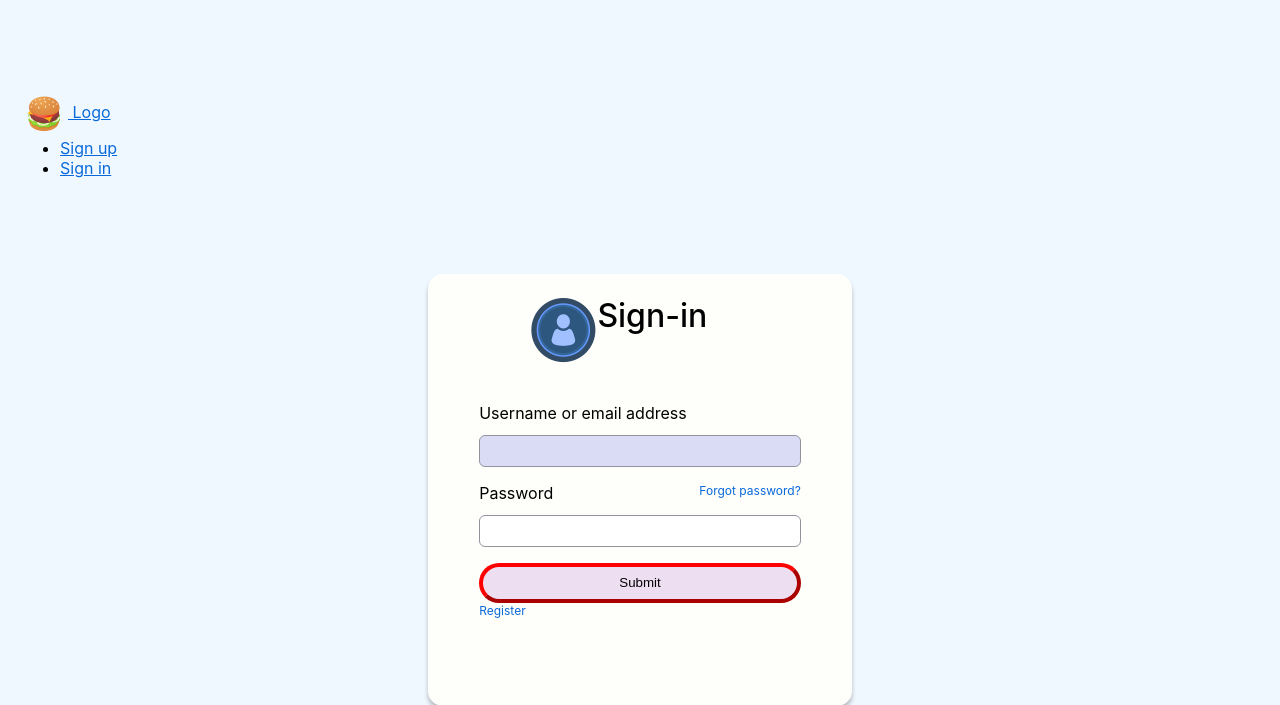
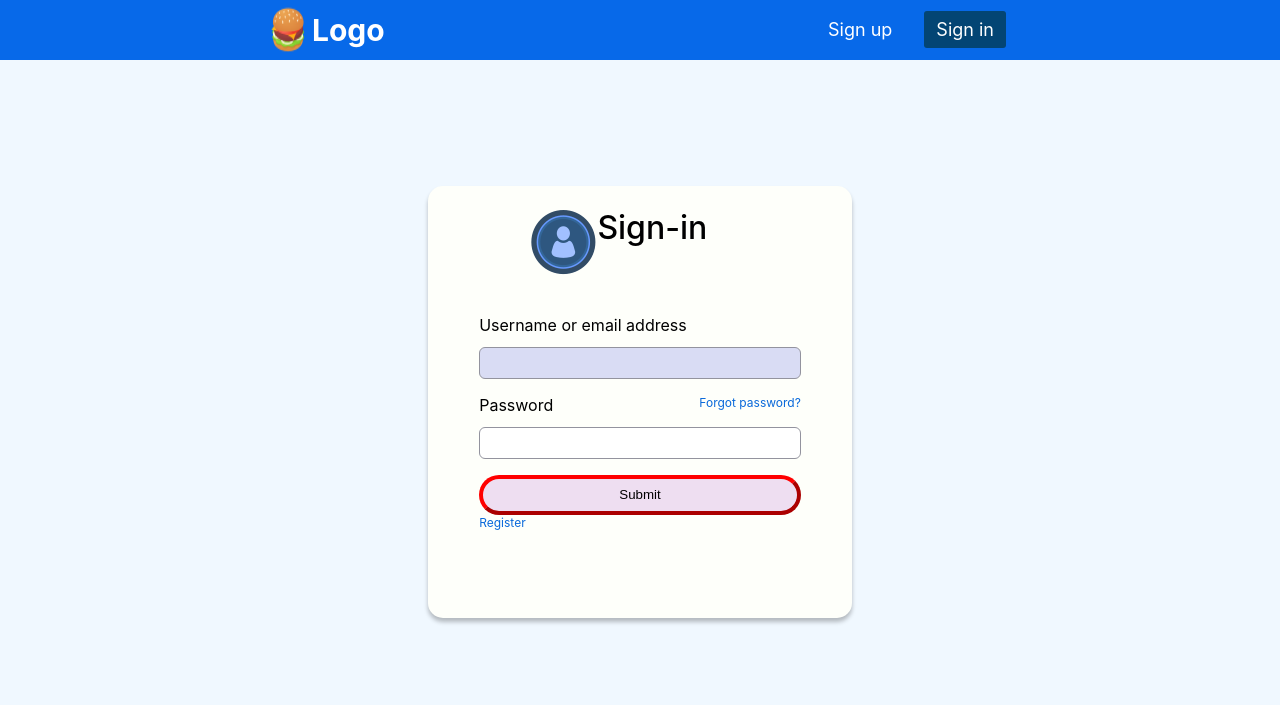
Before and after one commit to Dierickb/reservaHotel, a Flask app: page /signin in a window 1280 px wide. Shown: the top 705 px of the page. Run offline with Flask 2, Linux system fonts and the light colour scheme.

Commit message:
feat: add navBar and relationate signin in home with signin url

```diff
--- /dev/null
+++ b/app/views/static/css/navigation.css
@@ -0,0 +1,46 @@
+.header {
+  background-color: #0769e9;
+  height: 60px;
+  position: fixed;
+  width: 100%;
+  top: 0;
+  left: 0;
+}
+.nav {
+  display: flex;
+  justify-content: space-between;
+  width: 65vw;
+  margin: 0 auto;
+}
+.nav-link {
+  color: white;
+  text-decoration: none;
+}
+.logo {
+  font-size: 30px;
+  font-weight: bold;
+  padding: 0 40px;
+  line-height: 60px;
+  display: flex;
+}
+.nav-menu {
+  display: flex;
+  margin-right: 40px;
+  list-style: none;
+}
+.nav-menu-item {
+  font-size: 18px;
+  margin: 0 10px;
+  line-height: 60px;
+  /* text-transform: uppercase; */
+  width: max-content;
+}
+.nav-menu-link {
+  padding: 8px 12px;
+  border-radius: 3px;
+}
+.nav-menu-link:hover,
+.nav-menu-link_active {
+  background-color: #034574;
+  transition: 0.5s;
+}
--- a/app/views/templates/layouts/head.html
+++ b/app/views/templates/layouts/head.html
@@ -1,6 +1,6 @@
 <link href="{{ url_for('static', filename='css/index.css') }}" rel="stylesheet" />
 <!-- {% block css %}{% endblock %} -->
-<link href="{{ url_for('static', filename='css/navBar.css') }}" rel="stylesheet" />
+<link href="{{ url_for('static', filename='css/navigation.css') }}" rel="stylesheet" />
 <link rel="stylesheet" type="text/css" href="https://cdn.jsdelivr.net/npm/daterangepicker/daterangepicker.css" />
 
 <script type="text/javascript" src="https://cdn.jsdelivr.net/jquery/latest/jquery.min.js"></script>
--- a/app/views/templates/signin.html
+++ b/app/views/templates/signin.html
@@ -10,7 +10,7 @@
 
     <link href="{{ url_for('static', filename='css/index.css') }}" rel="stylesheet" />
     <link href="{{ url_for('static', filename='css/card.css') }}" rel="stylesheet" />
-    <link href="{{ url_for('static', filename='css/navBar.css') }}" rel="stylesheet" />
+    <link href="{{ url_for('static', filename='css/navigation.css') }}" rel="stylesheet" />
 </head>
 <body>
     {% include 'layouts/navigation.html' %}
```
